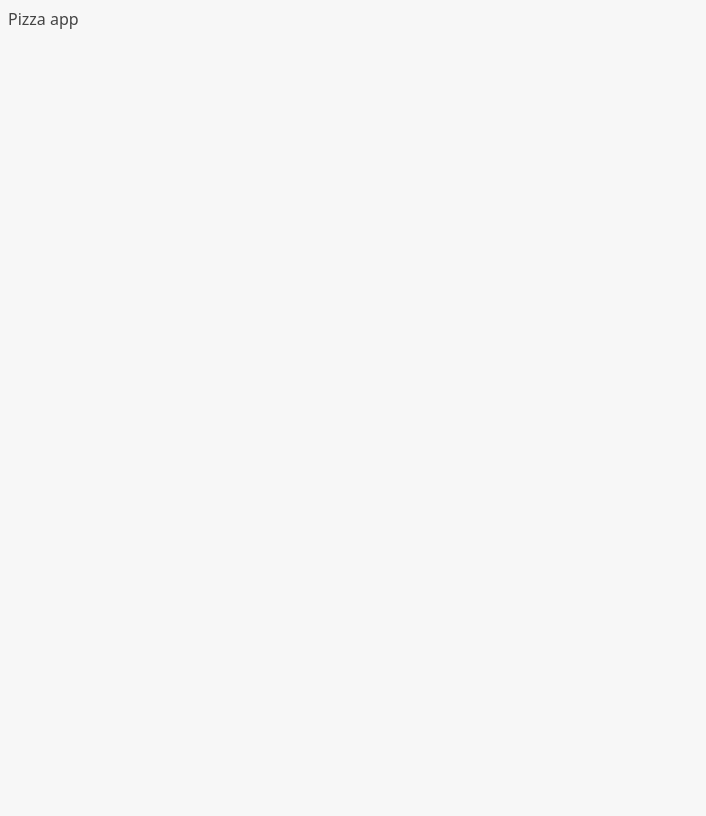
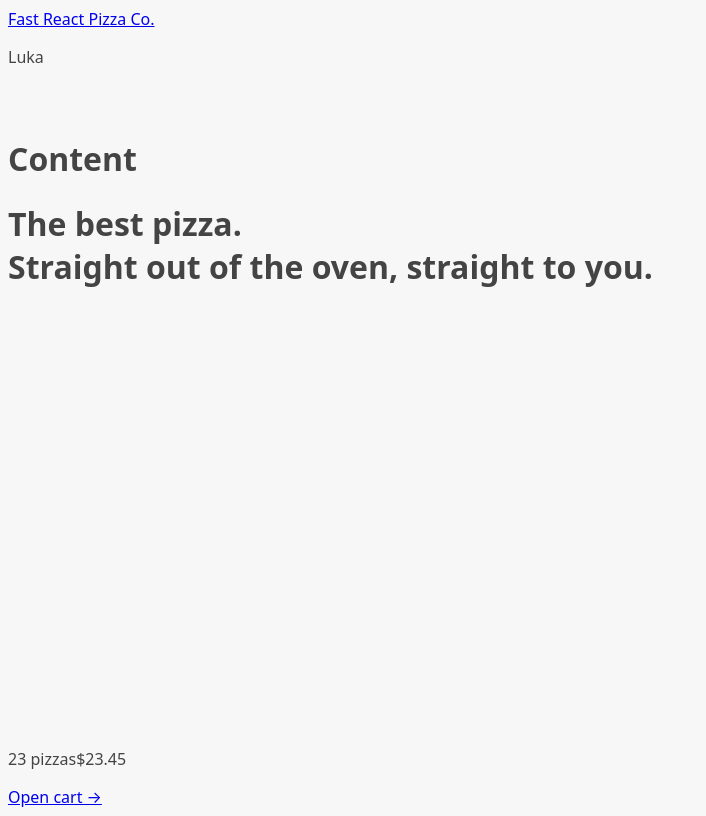
Before and after one commit to Lukashatirishvili/orderpizza-app, a React (Vite) app: page / in a window 1280 px wide. Shown: the whole page, without its empty margins (0-706 px from the left). Built offline with nearby package versions, Linux system fonts and the light colour scheme.

Commit message:
Implemented routes and fetcted data with react router 'loader', display loading indicator with useNavigation

```diff
--- a/src/App.jsx
+++ b/src/App.jsx
@@ -1,5 +1,26 @@
+import Home from "./ui/Home";
+import Menu, { loader as menuLoader } from "./features/menu/Menu";
+import Cart from "./features/cart/Cart";
+import CreateOrder from "./features/order/CreateOrder";
+import Order from "./features/order/Order";
+import { RouterProvider, createBrowserRouter } from "react-router-dom";
+import AppLayout from "./ui/AppLayout";
+
+const router = createBrowserRouter([
+  {
+    element: <AppLayout />,
+    children: [
+      { path: "/", element: <Home /> },
+      { path: "/menu", element: <Menu />, loader: menuLoader },
+      { path: "/cart", element: <Cart /> },
+      { path: "/order/new", element: <Order /> },
+      { path: "/order/:orderId", element: <CreateOrder /> },
+    ],
+  },
+]);
+
 function App() {
-  return <div>Pizza app</div>;
+  return <RouterProvider router={router} />;
 }
 
 export default App;
--- a/src/features/cart/CartOverview.jsx
+++ b/src/features/cart/CartOverview.jsx
@@ -1,3 +1,5 @@
+import { Link } from "react-router-dom";
+
 function CartOverview() {
   return (
     <div>
@@ -5,7 +7,7 @@
         <span>23 pizzas</span>
         <span>$23.45</span>
       </p>
-      <a href="#">Open cart &rarr;</a>
+      <Link to="/cart">Open cart &rarr;</Link>
     </div>
   );
 }
--- a/src/features/menu/Menu.jsx
+++ b/src/features/menu/Menu.jsx
@@ -1,5 +1,22 @@
+import { useLoaderData } from "react-router-dom";
+import { getMenu } from "../../services/apiRestaurant";
+import MenuItem from "./MenuItem";
+
 function Menu() {
-  return <h1>Menu</h1>;
+  const menu = useLoaderData();
+  return (
+    <ul>
+      {menu.map((pizza) => (
+        <MenuItem pizza={pizza} key={pizza.id} />
+      ))}
+    </ul>
+  );
+}
+
+export async function loader() {
+  const menu = await getMenu();
+
+  return menu;
 }
 
 export default Menu;
--- a/src/features/menu/MenuItem.jsx
+++ b/src/features/menu/MenuItem.jsx
@@ -1,3 +1,5 @@
+import { formatCurrency } from "../../utils/helpers";
+
 function MenuItem({ pizza }) {
   const { id, name, unitPrice, ingredients, soldOut, imageUrl } = pizza;
 
@@ -6,7 +8,7 @@
       <img src={imageUrl} alt={name} />
       <div>
         <p>{name}</p>
-        <p>{ingredients.join(', ')}</p>
+        <p>{ingredients.join(", ")}</p>
         <div>
           {!soldOut ? <p>{formatCurrency(unitPrice)}</p> : <p>Sold out</p>}
         </div>
--- /dev/null
+++ b/src/ui/AppLayout.jsx
@@ -0,0 +1,26 @@
+import { Outlet, useNavigation } from "react-router-dom";
+import CartOverview from "../features/cart/CartOverview";
+import Header from "./Header";
+import Loader from "./Loader";
+
+function AppLayout() {
+  const navigation = useNavigation();
+  const isLoading = navigation.state === "loading";
+
+  console.log(navigation);
+  return (
+    <div className="layout">
+      {isLoading && <Loader />}
+      <Header />
+
+      <main>
+        <h1>Content</h1>
+        <Outlet />
+      </main>
+
+      <CartOverview />
+    </div>
+  );
+}
+
+export default AppLayout;
--- /dev/null
+++ b/src/ui/Header.jsx
@@ -0,0 +1,12 @@
+import { Link } from "react-router-dom";
+
+function Header() {
+  return (
+    <header>
+      <Link to="/">Fast React Pizza Co.</Link>
+      <p>Luka</p>
+    </header>
+  );
+}
+
+export default Header;
--- /dev/null
+++ b/src/ui/Loader.jsx
@@ -0,0 +1,5 @@
+function Loader() {
+  return <div className="loader"></div>;
+}
+
+export default Loader;
```
